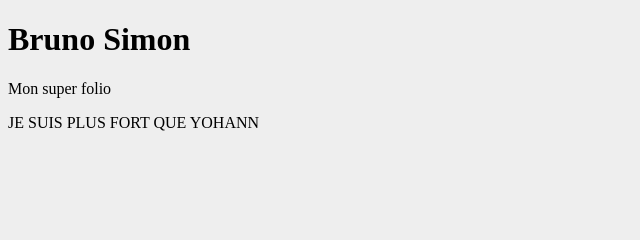
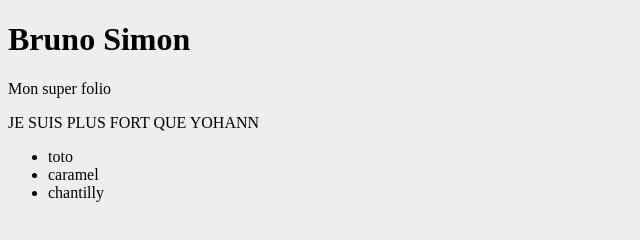
Before and after one commit to brunosimon/esin-e1-p2026-test, a plain HTML site: page index.html in a window 1280 px wide. Shown: the whole page, without its empty margins (0-640 px from the left). Drawn offline with Linux system fonts and the light colour scheme.

Commit message:
Add Home List

```diff
--- a/index.html
+++ b/index.html
@@ -12,5 +12,10 @@
     <p>Mon super folio</p>
 
     JE SUIS PLUS FORT QUE YOHANN
+    <ul>
+        <li>toto</li>
+        <li>caramel</li>
+        <li>chantilly</li>
+    </ul>
 </body>
 </html>
```
